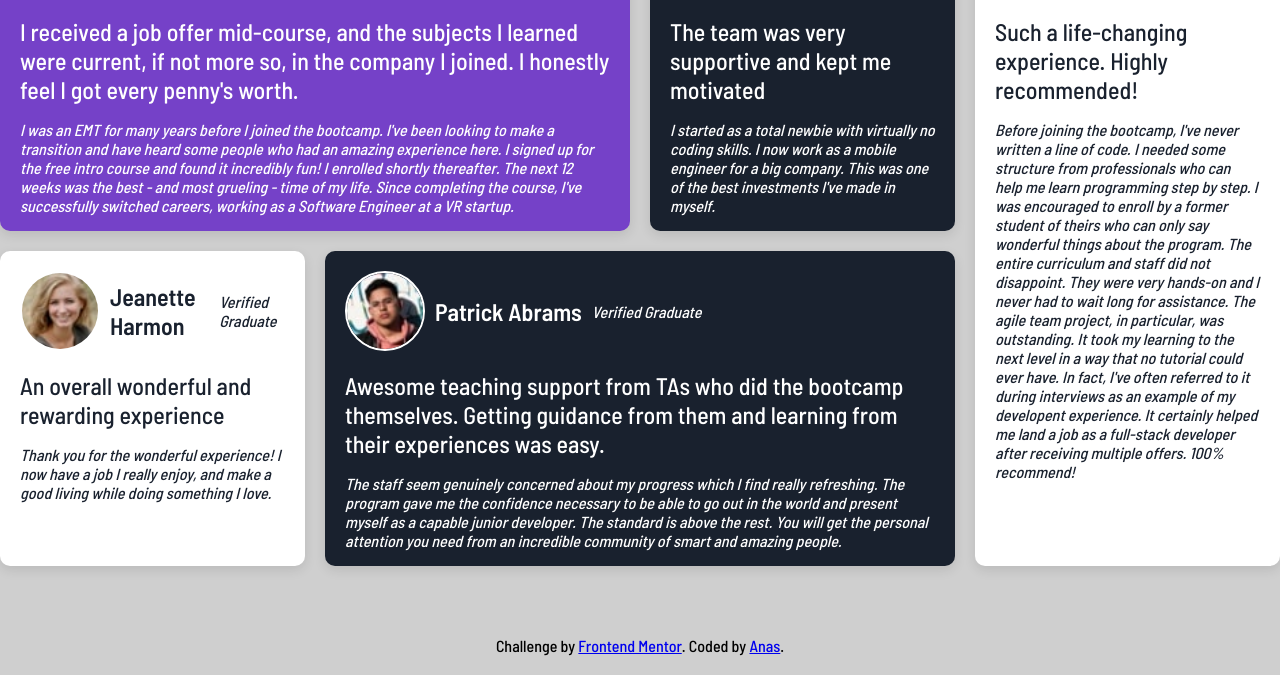
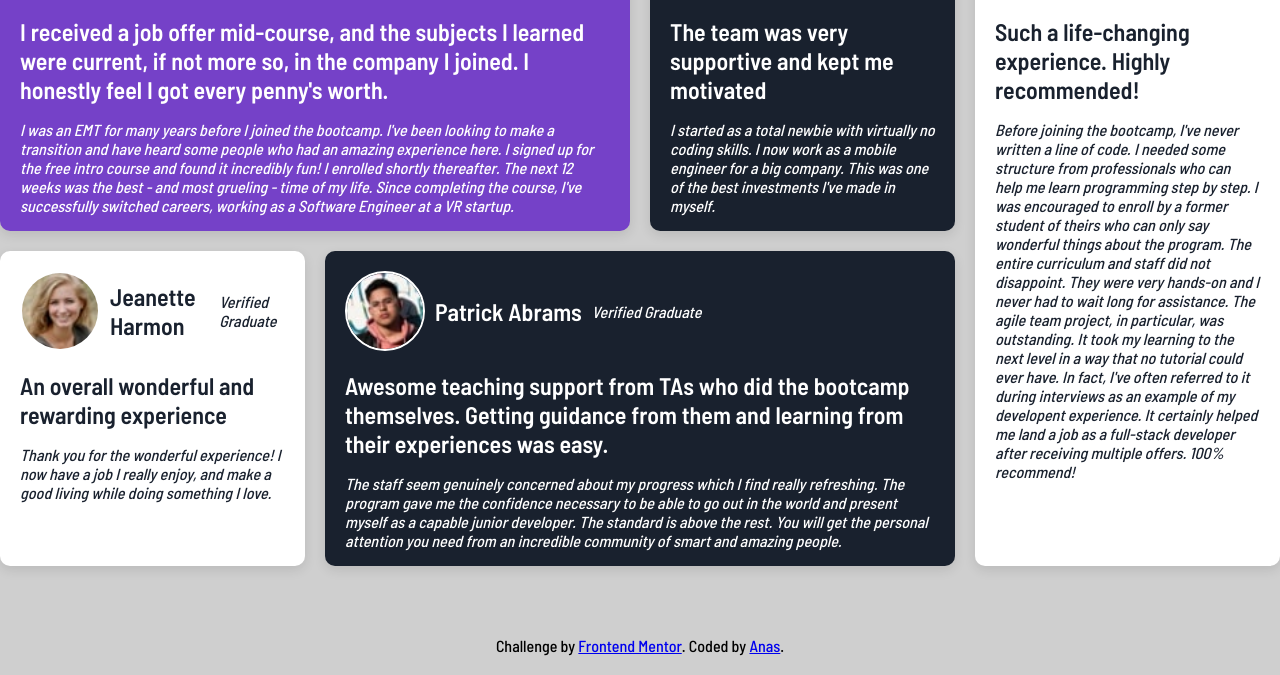
Before and after one commit to Anas-95/Testimonials-grid-section-Frontend-Mentor, a plain HTML site: page index.html in a window 1280 px wide. Shown: the part 153-828 px from the top of the page. Drawn offline with Linux system fonts and the light colour scheme.

Commit message:
Update index.html

```diff
--- a/index.html
+++ b/index.html
@@ -15,7 +15,7 @@
         <h1>Daniel Clifford</h1>
         <p>Verified Graduate</p>
       </header>
-      <h3>I received a job offer mid-course, and the subjects I learned were current, if not more so, in the company I joined. I honestly feel I got every penny's worth.</h3>
+      <h2>I received a job offer mid-course, and the subjects I learned were current, if not more so, in the company I joined. I honestly feel I got every penny's worth.</h2>
       <blockquote>
         <p>I was an EMT for many years before I joined the bootcamp. I've been looking to make a transition and have heard some people who had an amazing experience here. I signed up for the free intro course and found it incredibly fun! I enrolled shortly thereafter. The next 12 weeks was the best - and most grueling - time of my life. Since completing the course, I've successfully switched careers, working as a Software Engineer at a VR startup.</p>
       </blockquote>
@@ -27,7 +27,7 @@
         <h1>Jonathan Walters</h1>
         <p>Verified Graduate</p>
       </header>
-        <h3>The team was very supportive and kept me motivated</h3>
+        <h2>The team was very supportive and kept me motivated</h2>
         <blockquote>
           <p>I started as a total newbie with virtually no coding skills. I now work as a mobile engineer for a big company. This was one of the best investments I've made in myself.</p>
         </blockquote>
@@ -36,10 +36,10 @@
     <article class="testimonial-kira">
       <header>
         <img src="/images/image-kira.jpg" alt="Kira Whittle" class="profile-image">
-        <h2>Kira Whittle</h2>
+        <h1>Kira Whittle</h1>
         <p>Verified Graduate</p>
       </header>
-      <h3>Such a life-changing experience. Highly recommended!</h3>
+      <h2>Such a life-changing experience. Highly recommended!</h2>
       <blockquote>
         <p>Before joining the bootcamp, I've never written a line of code. I needed some structure from professionals who can help me learn programming step by step. I was encouraged to enroll by a former student of theirs who can only say wonderful things about the program. The entire curriculum and staff did not disappoint. They were very hands-on and I never had to wait long for assistance. The agile team project, in particular, was outstanding. It took my learning to the next level in a way that no tutorial could ever have. In fact, I've often referred to it during interviews as an example of my developent experience. It certainly helped me land a job as a full-stack developer after receiving multiple offers. 100% recommend!
         </p>
@@ -49,10 +49,10 @@
     <article class="testimonial-jeanette">
       <header>
         <img src="/images/image-jeanette.jpg" alt="Jeanette Harmon" class="profile-image">
-        <h2>Jeanette Harmon</h2>
+        <h1>Jeanette Harmon</h1>
         <p>Verified Graduate</p>
       </header>
-        <h3>An overall wonderful and rewarding experience</h3>
+        <h2>An overall wonderful and rewarding experience</h2>
       <blockquote>
         <p>Thank you for the wonderful experience! I now have a job I really enjoy, and make a good living while doing something I love.</p>
       </blockquote>
@@ -61,10 +61,10 @@
     <article class="testimonial-patrick">
       <header>
         <img src="/images/image-patrick.jpg" alt="Patrick Abrams" class="profile-image">
-        <h2>Patrick Abrams</h2>
+        <h1>Patrick Abrams</h1>
         <p>Verified Graduate</p>
       </header>
-      <h3>Awesome teaching support from TAs who did the bootcamp themselves. Getting guidance from them and learning from their experiences was easy.</h3>
+      <h2>Awesome teaching support from TAs who did the bootcamp themselves. Getting guidance from them and learning from their experiences was easy.</h2>
       <blockquote>
         <p>The staff seem genuinely concerned about my progress which I find really refreshing. The program gave me the confidence necessary to be able to go out in the world and present myself as a capable junior developer. The standard is above the rest. You will get the personal attention you need from an incredible community of smart and amazing people.</p>
       </blockquote>
```
